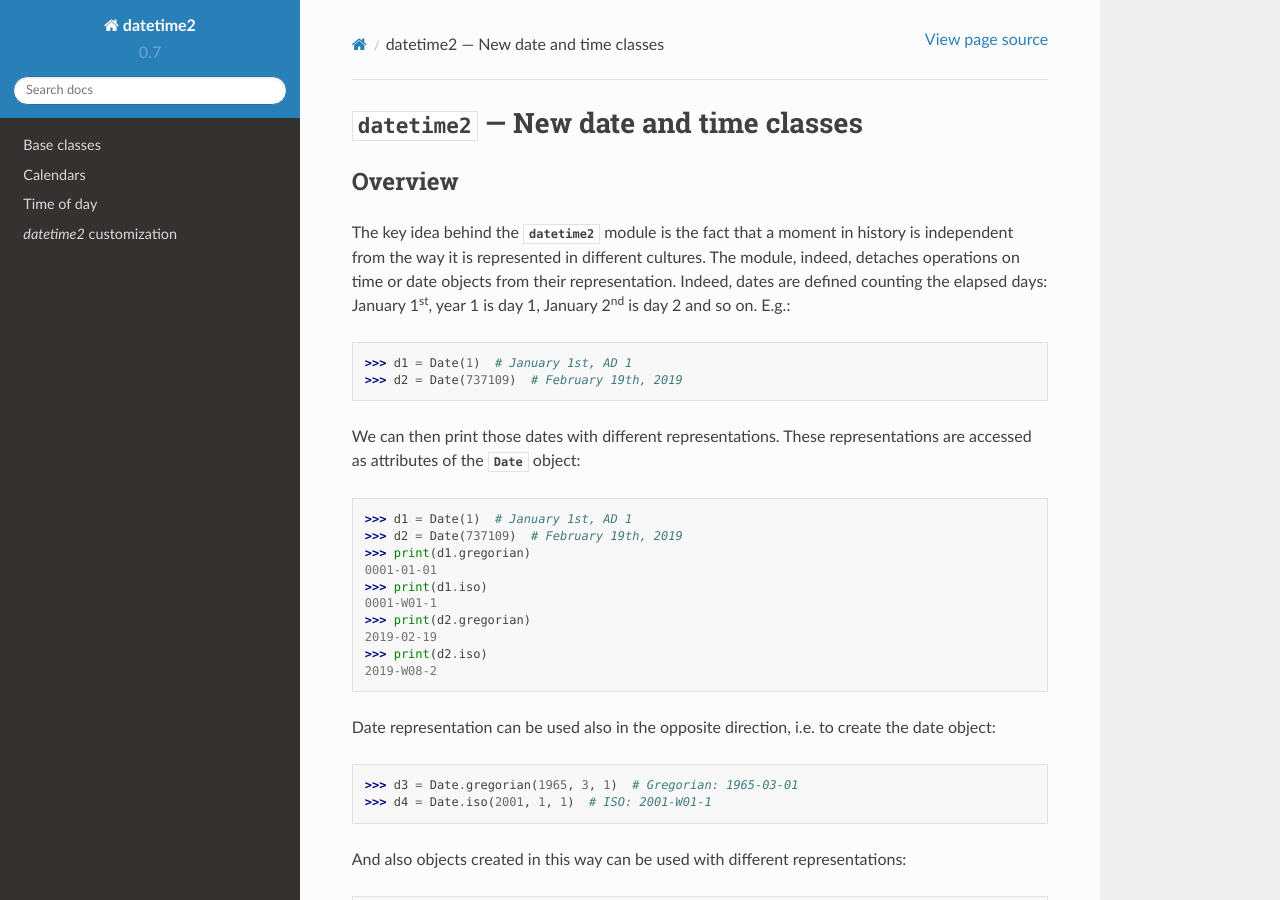
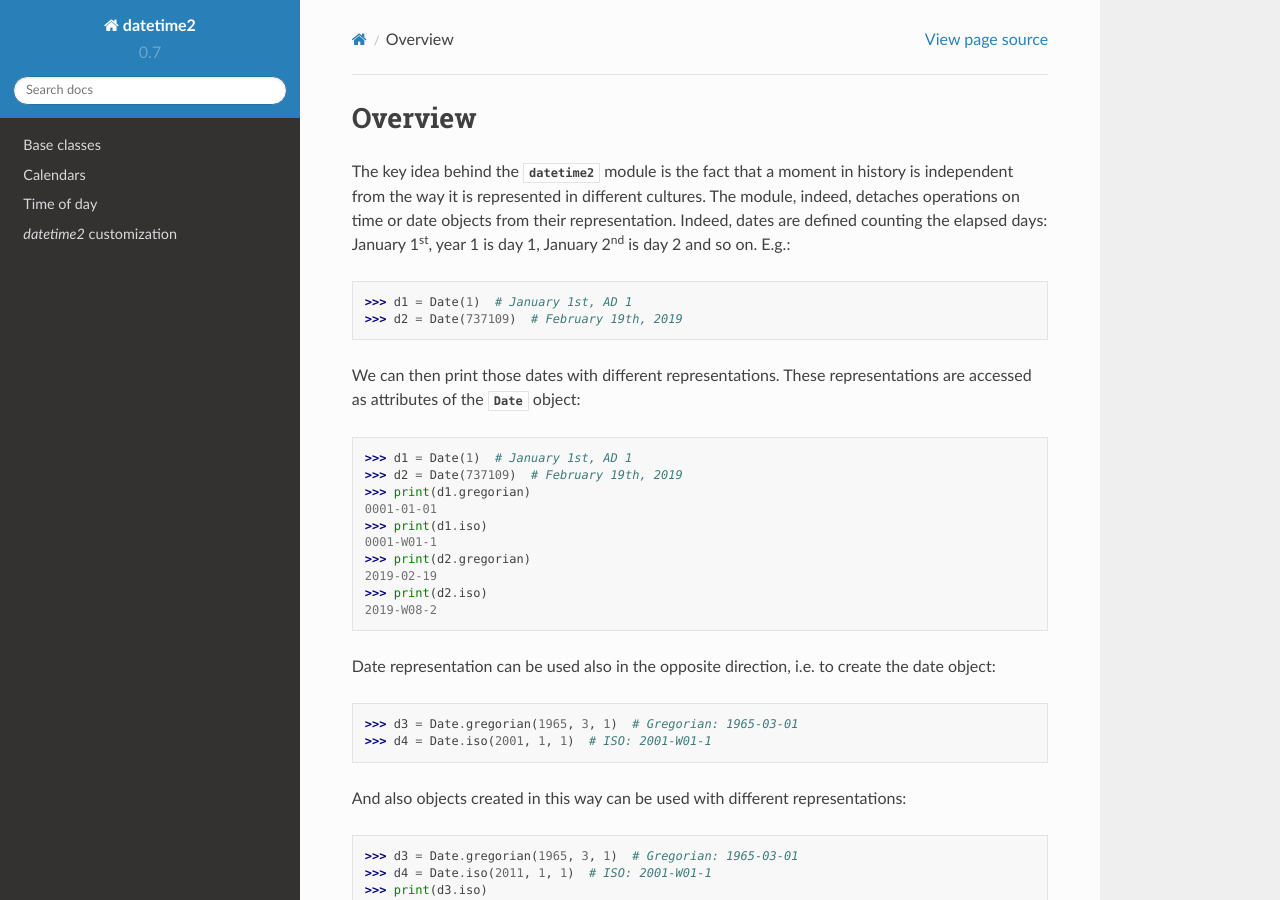
Before and after one commit to fricciardi/datetime2, a Sphinx documentation site: the page built from docs/index.rst, in a window 1280 px wide and 900 px high. Built offline with Sphinx 7.4.7 and the Read the Docs theme 2.0.0, drawn with Linux system fonts in a browser that asks for light colours.

Commit message:
Further experiments with headings

```diff
--- a/docs/index.rst
+++ b/docs/index.rst
@@ -3,9 +3,9 @@
    You can adapt this file completely to your liking, but it should at least
    contain the root `toctree` directive.
 
-##############################################
-:mod:`datetime2` --- New date and time classes
-##############################################
+.. ##############################################
+   :mod:`datetime2` --- New date and time classes
+   ##############################################
 
 .. module:: datetime2
    :synopsis: Second generation date and time types
```
